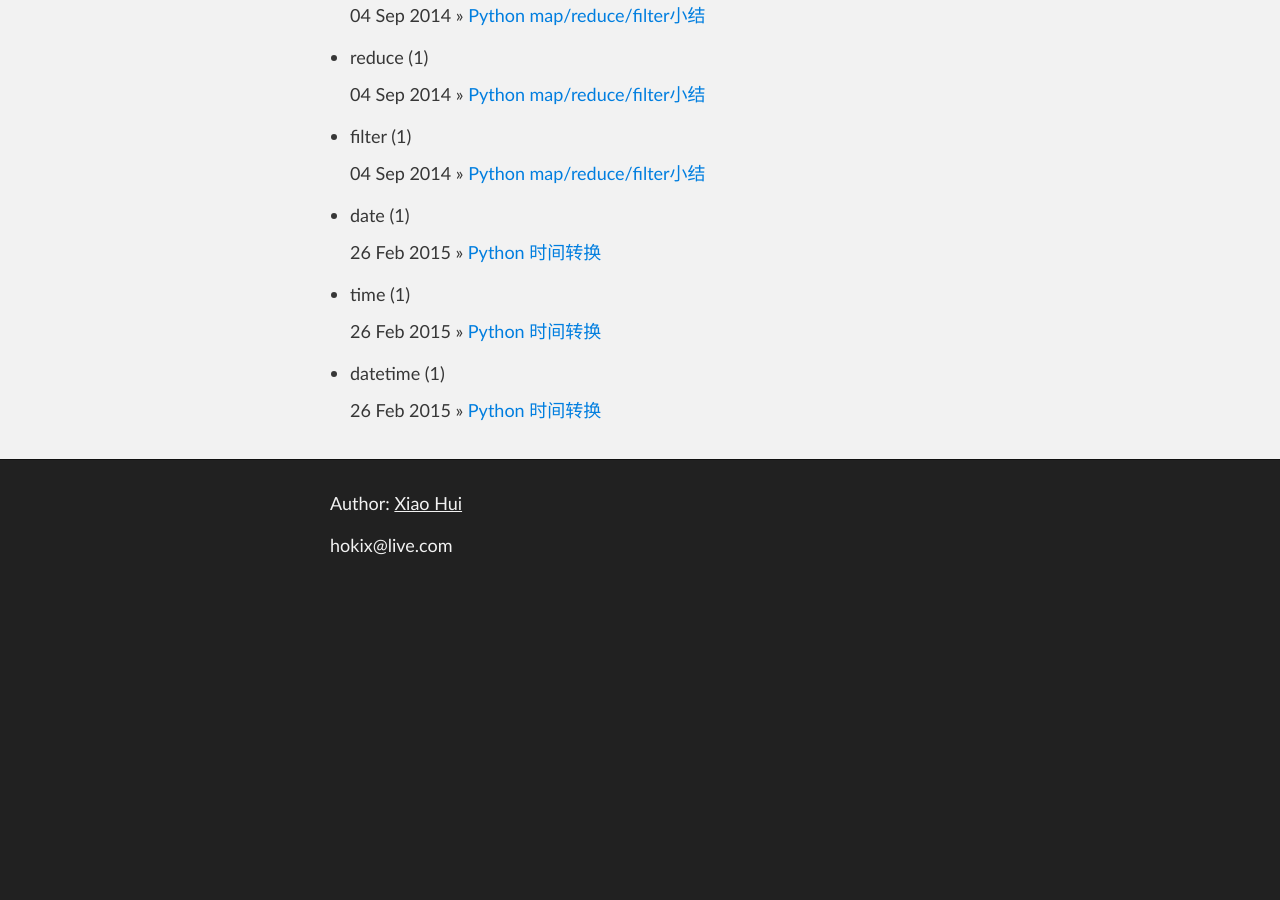
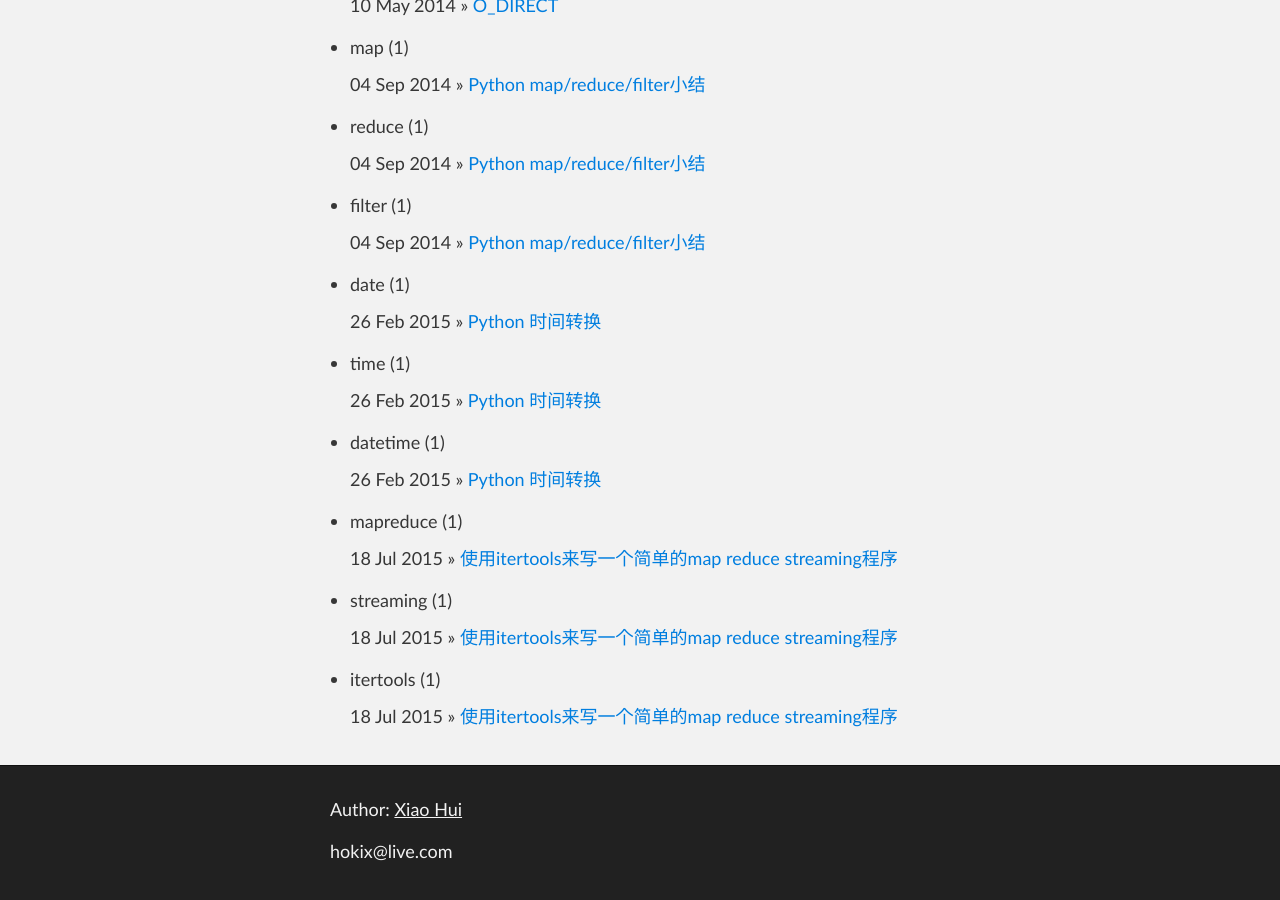
Before and after one commit to hokix/hokix.github.io, a Jekyll site: the page built from tags_index.html, in a window 1280 px wide and 900 px high, scrolled down 1455 px. Built offline with Jekyll 4.4.1, drawn with Linux system fonts in a browser that asks for light colours; Markdown is read by kramdown in place of the engine named in the settings; before the commit the page ends 2049 px from its top, so only the background shows below that; some of the changed lines change nothing that is shown; some of the changed text lies outside the part shown.

Commit message:
new post
使用itertools来写一个简单的map reduce streaming程序

```diff
--- a/_config.yml
+++ b/_config.yml
@@ -1,7 +1,70 @@
 name: Xiao Hui
-markdown: redcarpet
-pygments: true
+
+# Where things are
+source:      .
+destination: ./_site
+plugins:     ./_plugins
+layouts:     ./_layouts
+data_source: ./_data
+collections: null
+
+# Handling Reading
+safe:         false
+include:      [".htaccess"]
+exclude:      []
+keep_files:   [".git", ".svn"]
+encoding:     "utf-8"
+markdown_ext: "markdown,mkdown,mkdn,mkd,md"
+
+# Filtering Content
+show_drafts: null
+limit_posts: 0
+future:      true
+unpublished: false
+
+# Plugins
+whitelist: []
+gems:      []
+
+# Conversion
+markdown:    redcarpet
+highlighter: pygments
+lsi:         false
+excerpt_separator: "\n\n"
+
+# Serving
+detach:  false
+port:    4000
+host:    127.0.0.1
+baseurl: "" # does not include hostname
+
+# Outputting
+permalink:     date
+paginate_path: /page:num
 timezone: Asia/Shanghai
-encoding: utf-8
+
+quiet:    false
+defaults: []
+
+# Markdown Processors
+rdiscount:
+  extensions: []
+
 redcarpet:
-    extensions: ["tables"]
+  extensions: ["tables"]
+
+kramdown:
+  auto_ids:       true
+  footnote_nr:    1
+  entity_output:  as_char
+  toc_levels:     1..6
+  smart_quotes:   lsquo,rsquo,ldquo,rdquo
+  enable_coderay: false
+
+  coderay:
+    coderay_wrap:              div
+    coderay_line_numbers:      inline
+    coderay_line_number_start: 1
+    coderay_tab_width:         4
+    coderay_bold_every:        10
+    coderay_css:               style
--- /dev/null
+++ b/_posts/2015-07-17-use_python_itertools_in_map_reduce_streaming.md
@@ -0,0 +1,98 @@
+---
+layout: post
+title: 使用itertools来写一个简单的map reduce streaming程序
+date: 2015-07-17 21:28:39
+category: python
+tags: python mapreduce streaming itertools
+---
+
+常见的map reduce streaming入门版的python代码长这个样子:
+
+mapper.py
+
+{% highlight python %}
+#!/usr/bin/env python
+import sys
+def main(separater='\t'):
+	for line in sys.stdin:
+		for words in line.strip().split():
+			for word in words:
+				print '%s\t%s' % (word, 1)
+
+if __name__ == '__main__':
+	main()
+{% endhighlight %}
+
+reducer.py
+
+{% highlight python %}
+#!/usr/bin/env python
+import sys
+last_key = ''
+def main(separater='\t'):
+	counts = 0
+	for line in sys.stdin:
+		word, count = line.strip().split(separater)
+		if last_word == word:
+			counts += int(count)
+		else:
+			print '%s\t%d' % (word, counts)
+			count = 0
+		last_word = word
+	else:
+		print '%s\t%d' % (word, counts)
+
+if __name__ == '__main__':
+	main()
+{% endhighlight %}
+
+咦，上面mapper.py和reducer.py怎么这么乱糟糟的... 因为streaming的reducer需要自己维护key是否变化... 真心很怂啊...
+
+然后我就看到了一篇文章，用itertools.groupby，operator.itemgetter很优雅地解决了这个问题，真心赞啊...
+
+mapper.py
+
+{% highlight python %}
+#!/usr/bin/env python
+import sys
+def read_input(file):
+    for line in file:
+        yield line.split()
+
+def main(separator='\t'):
+    data = read_input(sys.stdin)
+    for words in data:
+        for word in words:
+            print '%s%s%d' % (word, separator, 1)
+
+if __name__ == '__main__':
+    main()
+{% endhighlight %}
+
+reducer.py
+
+{% highlight python %}
+#!/usr/bin/env python
+from itertools import groupby
+from operator import itemgetter
+import sys
+
+def read_mapper_output(file, separator='\t'):
+    for line in file:
+        yield line.strip().split(separator, 1)
+
+def main(separator='\t'):
+    data = read_mapper_output(sys.stdin, separator=separator)
+    for current_word, group in groupby(data, itemgetter(0)):
+        try:
+            total_count = sum(int(count) for current_word, count in group)
+            print '%s%s%d' % (current_word, separator, total_count)
+        except ValueError:
+            pass
+
+if __name__ == '__main__':
+    main()
+{% endhighlight %}
+
+###参考资料
+- [Writing an Hadoop MapReduce Program in Python](http://www.michael-noll.com/tutorials/writing-an-hadoop-mapreduce-program-in-python/)
```
